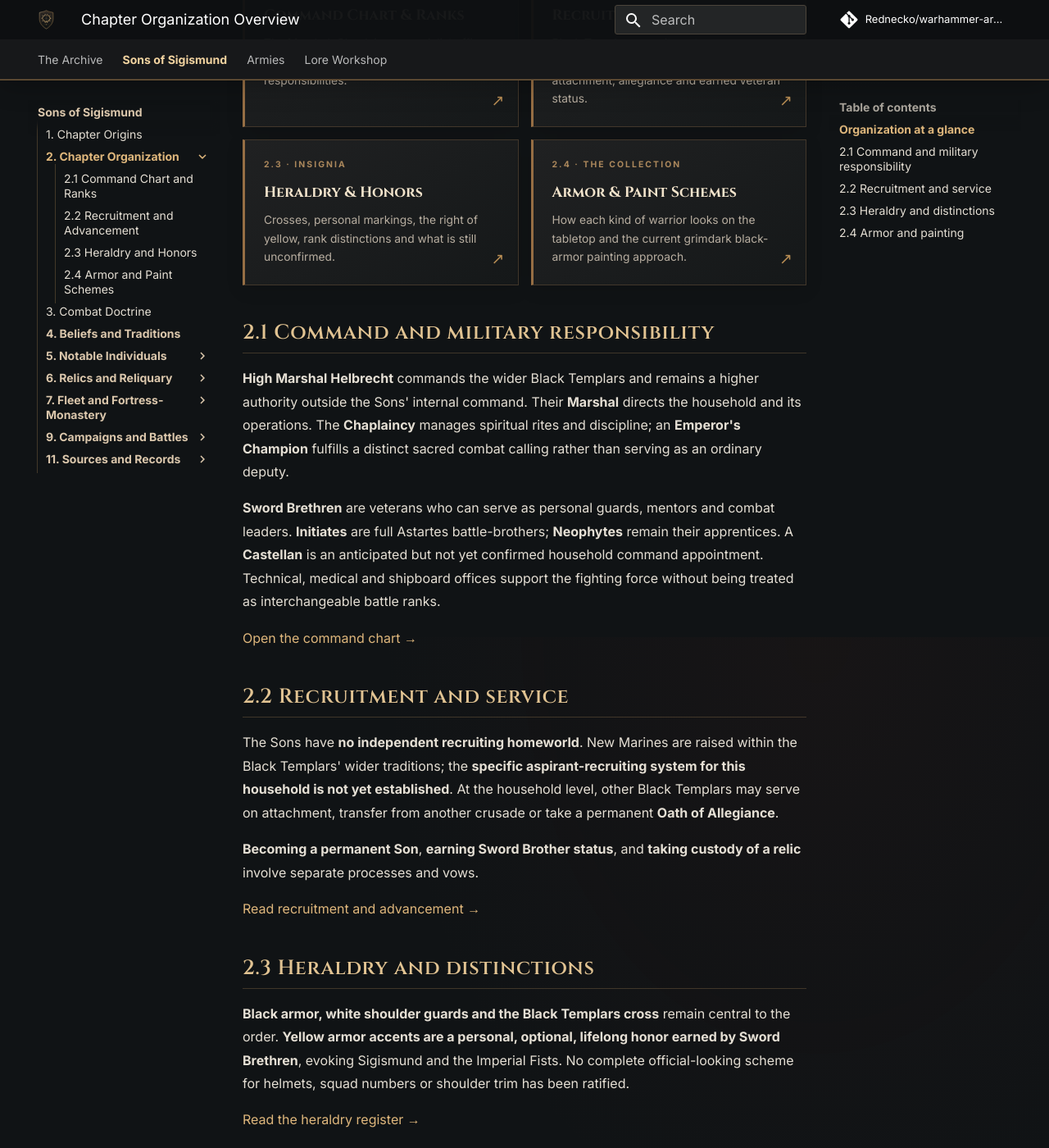
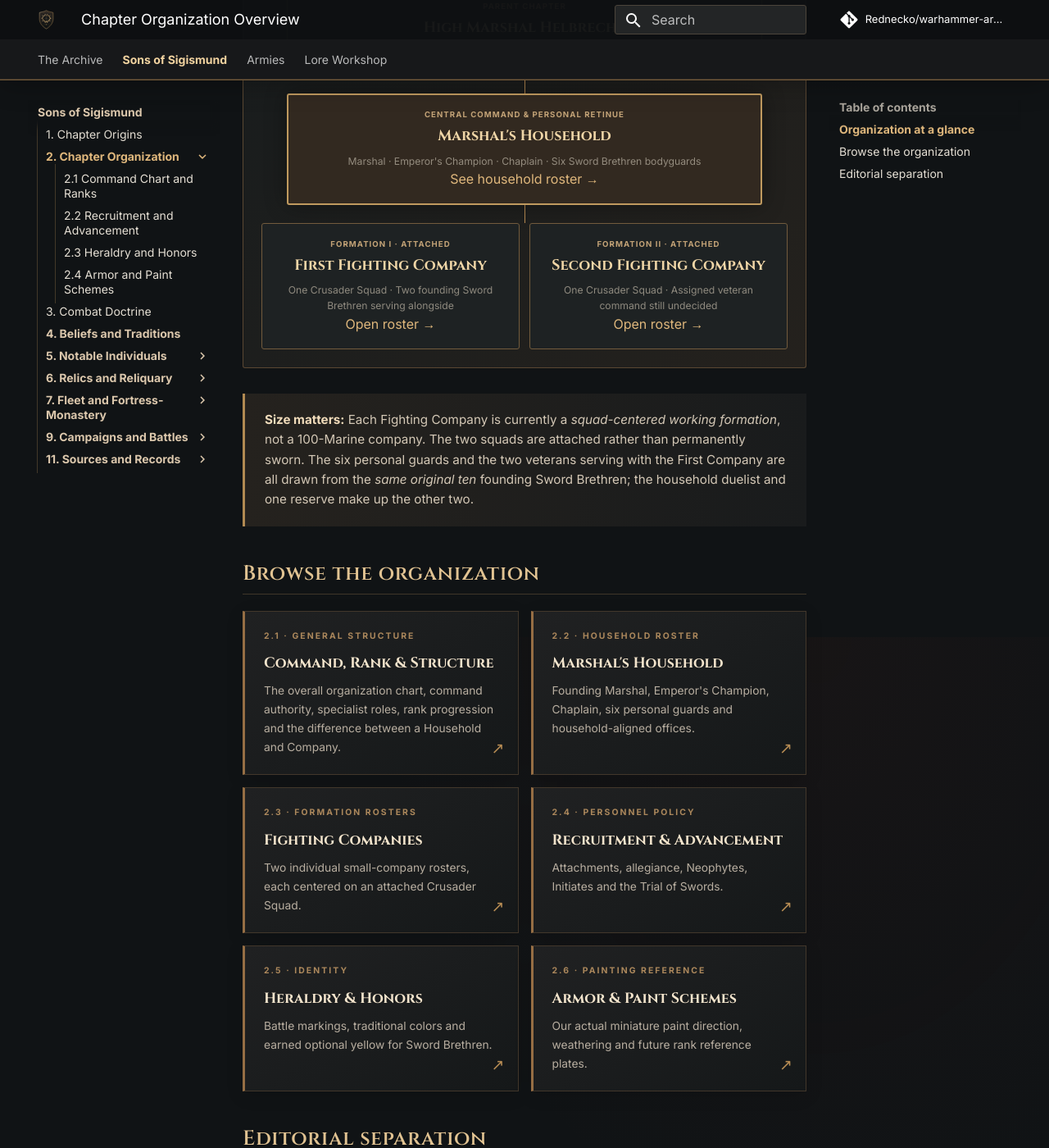
Before and after one commit to Rednecko/warhammer-archives, an MkDocs documentation site: the page built from docs/sons-of-sigismund/organization/index.md, in a window 1280 px wide and 1400 px high, scrolled down 623 px. Shown: the whole window at 82% size. Built offline with MkDocs 1.6.1 and Material for MkDocs 9.7.7, drawn with Linux system fonts in a browser that asks for light colours; comment, search, counter and statistics services are not loaded; some of the changed text lies outside the part shown.

Commit message:
Reframe Chapter Organization hub around small Marshal's Household and two fighting companies

```diff
--- a/docs/sons-of-sigismund/organization/index.md
+++ b/docs/sons-of-sigismund/organization/index.md
@@ -1,46 +1,39 @@
 # 2. Chapter Organization
 
-<div class="archive-page-label">Sons of Sigismund · Ranks, structure, membership, insignia and battle dress</div>
+<div class="archive-page-label">Sons of Sigismund · A small Black Templars household</div>
 
-The Sons of Sigismund are **a crusading household of the Black Templars**, not a newly established Space Marine Chapter. In this encyclopedia, **Chapter Organization** is the familiar wiki heading used to describe the household's actual chain of command, the service relationships of its warriors, and how they are identified on the battlefield.
+The Sons of Sigismund begin as a **single Marshal's Household and two small Fighting Companies**, not a network of fully staffed, hundred-warrior companies. Their structure is built around people who already know one another, support one another in battle and belong to a single, compact crusading order.
 
-This section is a **working reference for how the order operates**, rather than a second telling of its founding. The initial roster, appointments and ceremony remain in [Chapter Origins](../history/founding.md#the-cruiser-and-first-muster).
+The **Fighting Companies** are our working name for the formations built around the two **attached Crusader Squads** at founding. These names help us build the roster now; their formal titles, leaders and actual squad sizes remain **open**.
 
 ## Organization at a glance
 
-<div class="archive-grid two">
-  <a class="archive-card" href="chain-of-command/"><span class="card-index">2.1 · Structure</span><span class="card-title">Command Chart & Ranks</span><span class="card-copy">The Marshal, Chaplaincy, specialist offices, veterans, Initiates, Neophytes and their responsibilities.</span><span class="card-arrow">↗</span></a>
-  <a class="archive-card" href="membership/"><span class="card-index">2.2 · Personnel</span><span class="card-title">Recruitment & Advancement</span><span class="card-copy">Black Templars recruitment versus assignment to the household, temporary attachment, allegiance and earned veteran status.</span><span class="card-arrow">↗</span></a>
-  <a class="archive-card" href="heraldry/"><span class="card-index">2.3 · Insignia</span><span class="card-title">Heraldry & Honors</span><span class="card-copy">Crosses, personal markings, the right of yellow, rank distinctions and what is still unconfirmed.</span><span class="card-arrow">↗</span></a>
-  <a class="archive-card" href="armor-schemes/"><span class="card-index">2.4 · The collection</span><span class="card-title">Armor & Paint Schemes</span><span class="card-copy">How each kind of warrior looks on the tabletop and the current grimdark black-armor painting approach.</span><span class="card-arrow">↗</span></a>
+<div class="org-hierarchy">
+  <div class="org-tier"><div class="org-node org-external"><span class="org-eyebrow">PARENT CHAPTER</span><strong>High Marshal Helbrecht</strong><small>Authority over the Sons of Sigismund</small></div></div>
+  <div class="org-connector"></div>
+  <div class="org-tier"><div class="org-node org-command"><span class="org-eyebrow">CENTRAL COMMAND & PERSONAL RETINUE</span><strong>Marshal's Household</strong><small>Marshal · Emperor's Champion · Chaplain · Six Sword Brethren bodyguards</small><a class="org-node-link" href="marshals-household/">See household roster →</a></div></div>
+  <div class="org-connector"></div>
+  <div class="org-operational org-companies">
+    <div class="org-node"><span class="org-eyebrow">FORMATION I · ATTACHED</span><strong>First Fighting Company</strong><small>One Crusader Squad · Two founding Sword Brethren serving alongside</small><a class="org-node-link" href="fighting-companies/first/">Open roster →</a></div>
+    <div class="org-node"><span class="org-eyebrow">FORMATION II · ATTACHED</span><strong>Second Fighting Company</strong><small>One Crusader Squad · Assigned veteran command still undecided</small><a class="org-node-link" href="fighting-companies/second/">Open roster →</a></div>
+  </div>
 </div>
 
-## 2.1 Command and military responsibility
+<div class="archive-strip"><strong>Size matters:</strong> Each Fighting Company is currently a <em>squad-centered working formation</em>, not a 100-Marine company. The two squads are attached rather than permanently sworn. The six personal guards and the two veterans serving with the First Company are all drawn from the <em>same original ten</em> founding Sword Brethren; the household duelist and one reserve make up the other two.</div>
 
-**High Marshal Helbrecht** commands the wider Black Templars and remains a higher authority outside the Sons' internal command. Their **Marshal** directs the household and its operations. The **Chaplaincy** manages spiritual rites and discipline; an **Emperor's Champion** fulfills a distinct sacred combat calling rather than serving as an ordinary deputy.
+## Browse the organization
 
-**Sword Brethren** are veterans who can serve as personal guards, mentors and combat leaders. **Initiates** are full Astartes battle-brothers; **Neophytes** remain their apprentices. A **Castellan** is an anticipated but not yet confirmed household command appointment. Technical, medical and shipboard offices support the fighting force without being treated as interchangeable battle ranks.
+<div class="archive-grid two">
+  <a class="archive-card" href="chain-of-command/"><span class="card-index">2.1 · General structure</span><span class="card-title">Command, Rank & Structure</span><span class="card-copy">The overall organization chart, command authority, specialist roles, rank progression and the difference between a Household and Company.</span><span class="card-arrow">↗</span></a>
+  <a class="archive-card" href="marshals-household/"><span class="card-index">2.2 · Household roster</span><span class="card-title">Marshal's Household</span><span class="card-copy">Founding Marshal, Emperor's Champion, Chaplain, six personal guards and household-aligned offices.</span><span class="card-arrow">↗</span></a>
+  <a class="archive-card" href="fighting-companies/"><span class="card-index">2.3 · Formation rosters</span><span class="card-title">Fighting Companies</span><span class="card-copy">Two individual small-company rosters, each centered on an attached Crusader Squad.</span><span class="card-arrow">↗</span></a>
+  <a class="archive-card" href="membership/"><span class="card-index">2.4 · Personnel policy</span><span class="card-title">Recruitment & Advancement</span><span class="card-copy">Attachments, allegiance, Neophytes, Initiates and the Trial of Swords.</span><span class="card-arrow">↗</span></a>
+  <a class="archive-card" href="heraldry/"><span class="card-index">2.5 · Identity</span><span class="card-title">Heraldry & Honors</span><span class="card-copy">Battle markings, traditional colors and earned optional yellow for Sword Brethren.</span><span class="card-arrow">↗</span></a>
+  <a class="archive-card" href="armor-schemes/"><span class="card-index">2.6 · Painting reference</span><span class="card-title">Armor & Paint Schemes</span><span class="card-copy">Our actual miniature paint direction, weathering and future rank reference plates.</span><span class="card-arrow">↗</span></a>
+</div>
 
-[Open the command chart →](chain-of-command.md)
+## Editorial separation
 
-## 2.2 Recruitment and service
+**Chapter Origins** preserves the historic moment each founding member was assigned. **Organization** records the continuing structure and working rosters. **Character Dossiers** contain biographies, relationships and distinctive deeds. **Fleet** explains the physical ship and its spaces; having four proposed barracks suites does not create four full Fighting Companies.
 
-The Sons have **no independent recruiting homeworld**. New Marines are raised within the Black Templars' wider traditions; the **specific aspirant-recruiting system for this household is not yet established**. At the household level, other Black Templars may serve on attachment, transfer from another crusade or take a permanent **Oath of Allegiance**.
-
-**Becoming a permanent Son**, **earning Sword Brother status**, and **taking custody of a relic** involve separate processes and vows.
-
-[Read recruitment and advancement →](membership.md)
-
-## 2.3 Heraldry and distinctions
-
-**Black armor, white shoulder guards and the Black Templars cross** remain central to the order. **Yellow armor accents are a personal, optional, lifelong honor earned by Sword Brethren**, evoking Sigismund and the Imperial Fists. No complete official-looking scheme for helmets, squad numbers or shoulder trim has been ratified.
-
-[Read the heraldry register →](heraldry.md)
-
-## 2.4 Armor and painting
-
-The miniature collection uses **weathered, grimdark black armor rather than blue edge highlighting**, with pale shoulder plates and heavy battle wear. The practical painting notes are a **working studio method**, not an in-universe order that every marine must be painted identically.
-
-[Read armor and paint schemes →](armor-schemes.md)
-
-<div class="archive-strip"><strong>What's deliberately not here:</strong> The historical founding muster belongs in <a href="../history/founding/">Origins</a>; personal deeds belong in <a href="../characters/command-household/">Character Dossiers</a>; rites and sacred prayers belong in <a href="../traditions/">Traditions</a>; and the ship's architectural layout belongs in <a href="../fleet/righteous-crusader/">Fleet</a>.</div>
+[Chapter Origins →](../history/founding.md) · [Character Dossiers →](../characters/command-household.md) · [The Righteous Crusader →](../fleet/righteous-crusader.md)
```
